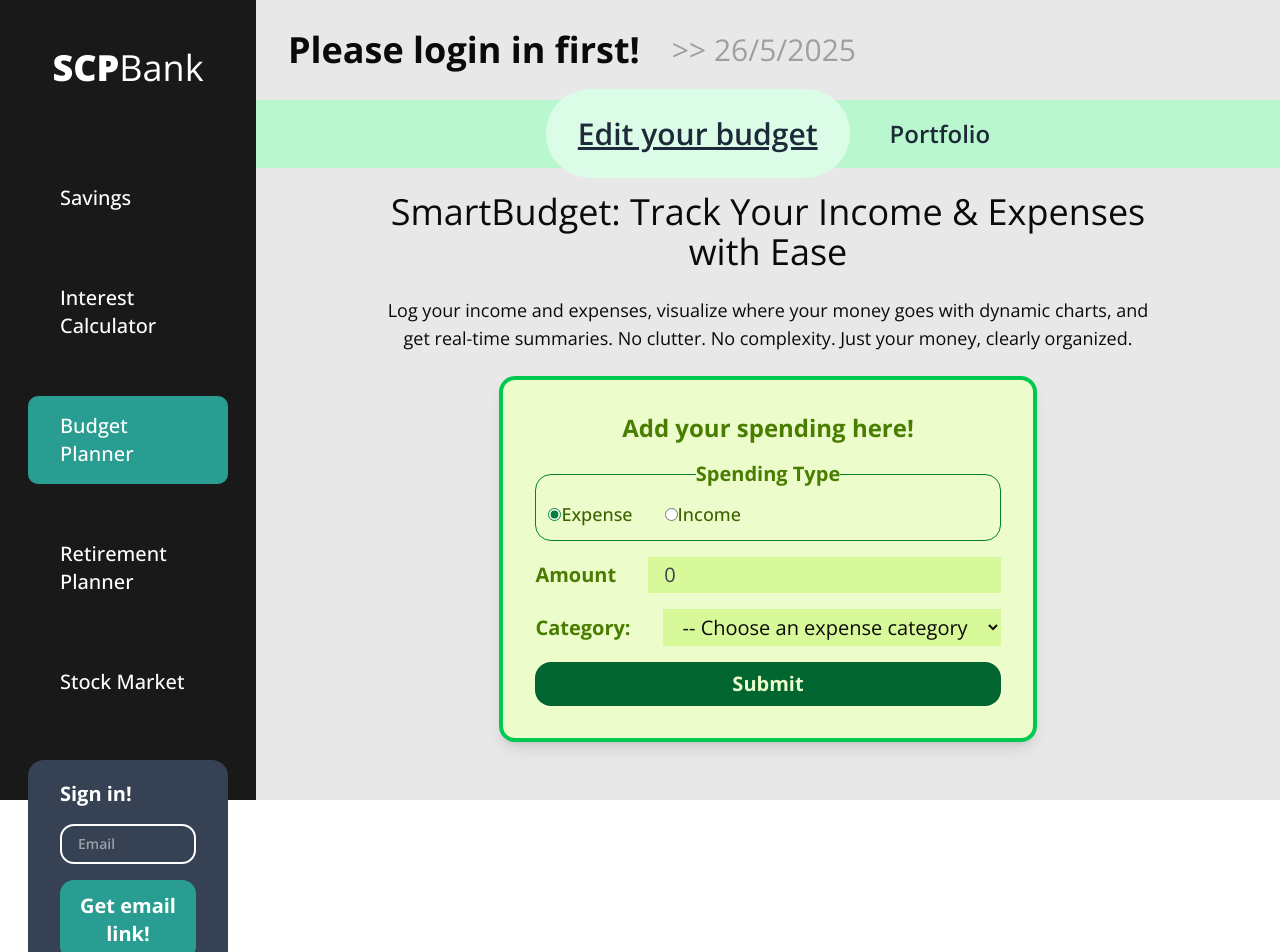
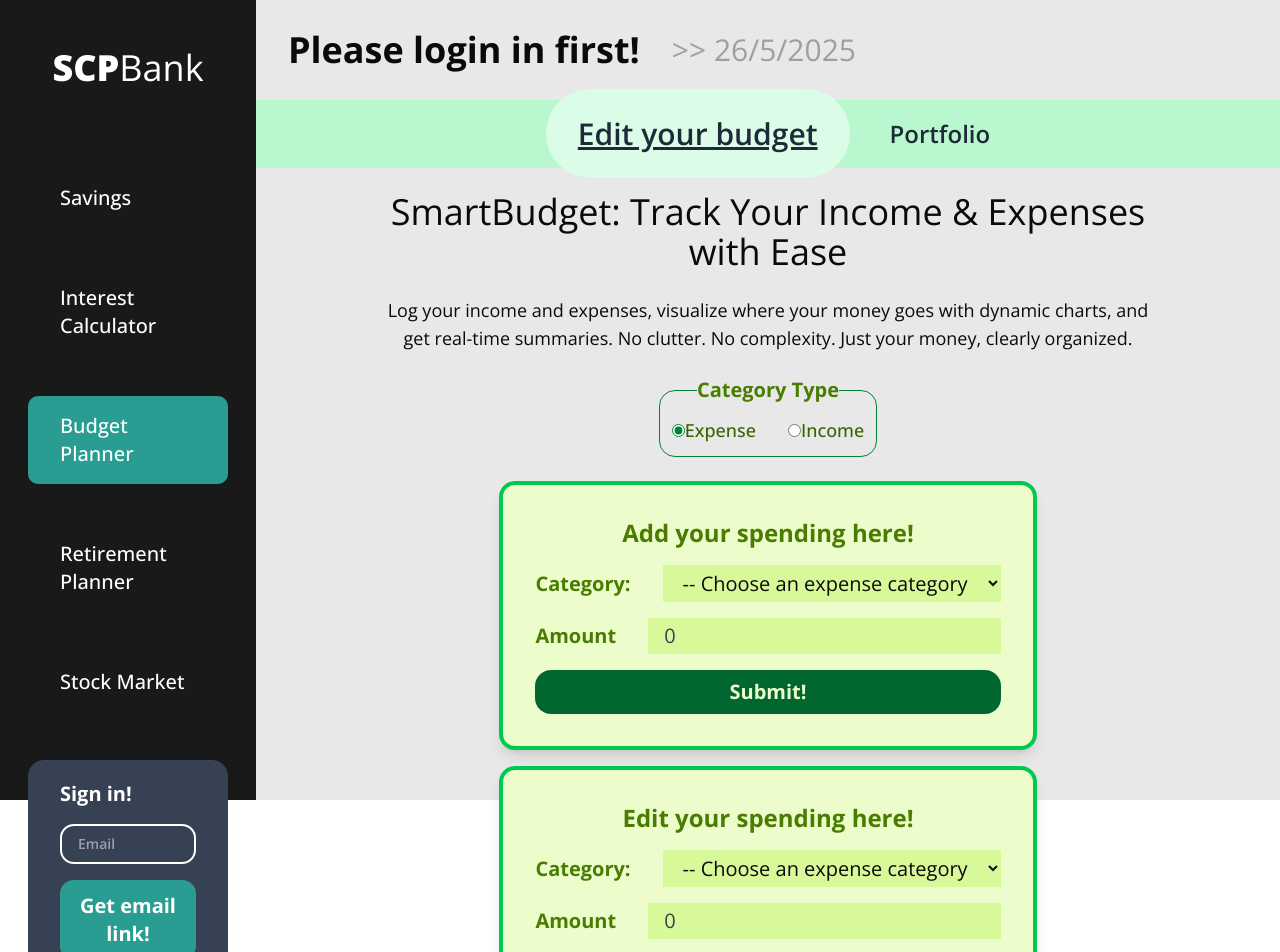
Before and after one commit to SCPassion/scpbank-ts, a React (Vite) app: page /budget in a window 1280 px wide. Shown: the top 952 px of the page. Built offline with nearby package versions, Linux system fonts and the light colour scheme; no server answers.

Commit message:
feat: update BudgetPlan and InputType components for improved form handling and user experience

```diff
--- a/src/pages/Budget/BudgetPlan.tsx
+++ b/src/pages/Budget/BudgetPlan.tsx
@@ -71,7 +71,10 @@ export default function BudgetPlan() {
     }
   }, [user])
 
-  const chartData = budgets?.map((budget) => console.log(budget))
+  const incomeCategories = budgets?.filter((budget) => budget.type === "income")
+  const expenseCategories = budgets?.filter(
+    (budget) => budget.type === "expense",
+  )
 
   function handleFormAction(formData: FormData) {
     const type = String(formData.get("type"))
@@ -97,16 +100,17 @@ export default function BudgetPlan() {
 
       {error && <p className="text-red-500">Error: {error}</p>}
 
-      <div className="flex flex-wrap gap-4">
+      <InputType setIsExpense={setIsExpense} />
+      <div className="flex flex-wrap justify-center gap-4">
         <form
           className="flex flex-col gap-4 rounded-2xl border-4 border-green-500 bg-lime-100 p-8 shadow-lg duration-300 hover:border-8 hover:border-lime-800 hover:shadow-xl"
           action={handleFormAction}
         >
           <h3 className="text-2xl font-bold text-lime-700">
-            Add your spending here!
+            {isExpense ? "Add your spending here!" : "Add your income here!"}
           </h3>
 
-          <InputType setIsExpense={setIsExpense} />
+          {isExpense ? <ExpenseCategory id={id} /> : <IncomeCategory id={id} />}
 
           <div className="flex items-center gap-8">
             <label
@@ -125,13 +129,46 @@ export default function BudgetPlan() {
             />
           </div>
 
+          <button
+            type="submit"
+            className="cursor-pointer rounded-2xl bg-green-800 px-4 py-2 text-xl font-bold text-lime-100 duration-300 hover:bg-green-700"
+          >
+            Submit!
+          </button>
+        </form>
+
+        <form
+          className="flex flex-col gap-4 rounded-2xl border-4 border-green-500 bg-lime-100 p-8 shadow-lg duration-300 hover:border-8 hover:border-lime-800 hover:shadow-xl"
+          action={handleFormAction}
+        >
+          <h3 className="text-2xl font-bold text-lime-700">
+            {isExpense ? "Edit your spending here!" : "Edit your income here!"}
+          </h3>
+
           {isExpense ? <ExpenseCategory id={id} /> : <IncomeCategory id={id} />}
+
+          <div className="flex items-center gap-8">
+            <label
+              htmlFor={`${id}-amount`}
+              className="text-xl font-bold text-lime-700"
+            >
+              Amount
+            </label>
+            <input
+              type="number"
+              id={`${id}-amount`}
+              name="amount"
+              className="grow-1 bg-lime-200 px-4 py-1 text-xl placeholder:text-gray-700"
+              placeholder="0"
+              required
+            />
+          </div>
 
           <button
             type="submit"
             className="cursor-pointer rounded-2xl bg-green-800 px-4 py-2 text-xl font-bold text-lime-100 duration-300 hover:bg-green-700"
           >
-            Submit
+            Update now!
           </button>
         </form>
       </div>
--- a/src/pages/Budget/InputType.tsx
+++ b/src/pages/Budget/InputType.tsx
@@ -5,7 +5,7 @@ type InputTypeProps = {
 export default function InputType({ setIsExpense }: InputTypeProps) {
   return (
     <fieldset className="flex items-center gap-8 rounded-2xl border border-green-700 p-3">
-      <legend className="text-xl font-bold text-lime-700">Spending Type</legend>
+      <legend className="text-xl font-bold text-lime-700">Category Type</legend>
       <label className="text-lg font-medium text-lime-800">
         <input
           type="radio"
```
